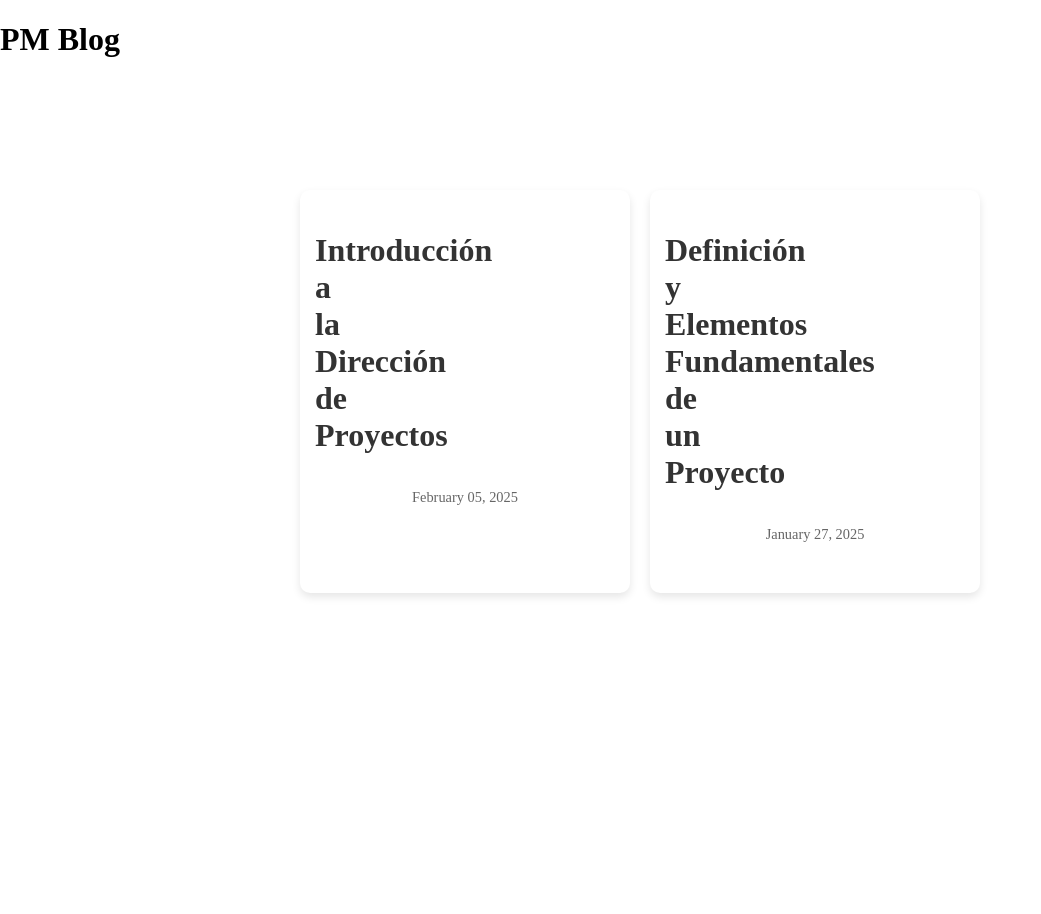
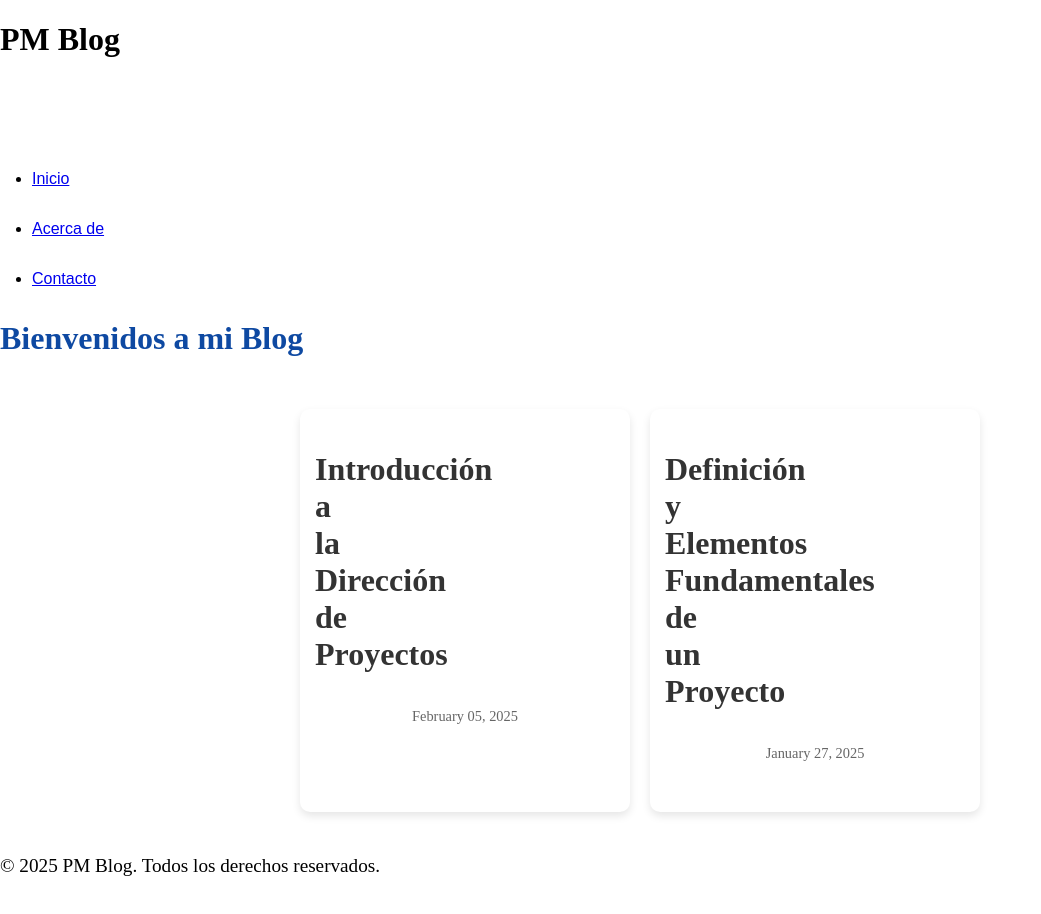
Before and after one commit to unciafidelis/BlogPM, a Jekyll site: the page built from index.html, in a window 1280 px wide. Shown: the whole page, without its empty margins (0-1041 px from the left). Built offline with Jekyll 4.4.1, drawn with Linux system fonts in a browser that asks for light colours; some web fonts are replaced.

Commit message:
Update default.html

```diff
--- a/_layouts/default.html
+++ b/_layouts/default.html
@@ -1,5 +1,6 @@
+
 <!DOCTYPE html>
-<html lang="en">
+<html lang="es">
 <head>
     <meta charset="UTF-8">
     <meta name="viewport" content="width=device-width, initial-scale=1.0">
@@ -44,14 +45,22 @@
 <body>
     <header>
         <h1>{{ site.title }}</h1>
+        <nav>
+            <ul>
+                <li><a href="{{ site.baseurl }}/">Inicio</a></li>
+                <li><a href="{{ site.baseurl }}/about">Acerca de</a></li>
+                <li><a href="{{ site.baseurl }}/contact">Contacto</a></li>
+            </ul>
+        </nav>
     </header>
-    <main class="post-container">
-        {% for post in site.posts %}
-            <div class="post-card">
-                <h2><a target="_blank" href="{{ post.url | absolute_url }}">{{ post.title }}</a></h2>
-                <p>{{ post.date | date: "%B %d, %Y" }}</p>
-            </div>
-        {% endfor %}
+
+    <main>
+        {{ content }} <!-- Aquí se renderiza el contenido de index.html -->
     </main>
+
+    <footer>
+        <p>&copy; {{ "now" | date: "%Y" }} {{ site.title }}. Todos los derechos reservados.</p>
+    </footer>
+
 </body>
 </html>
```
